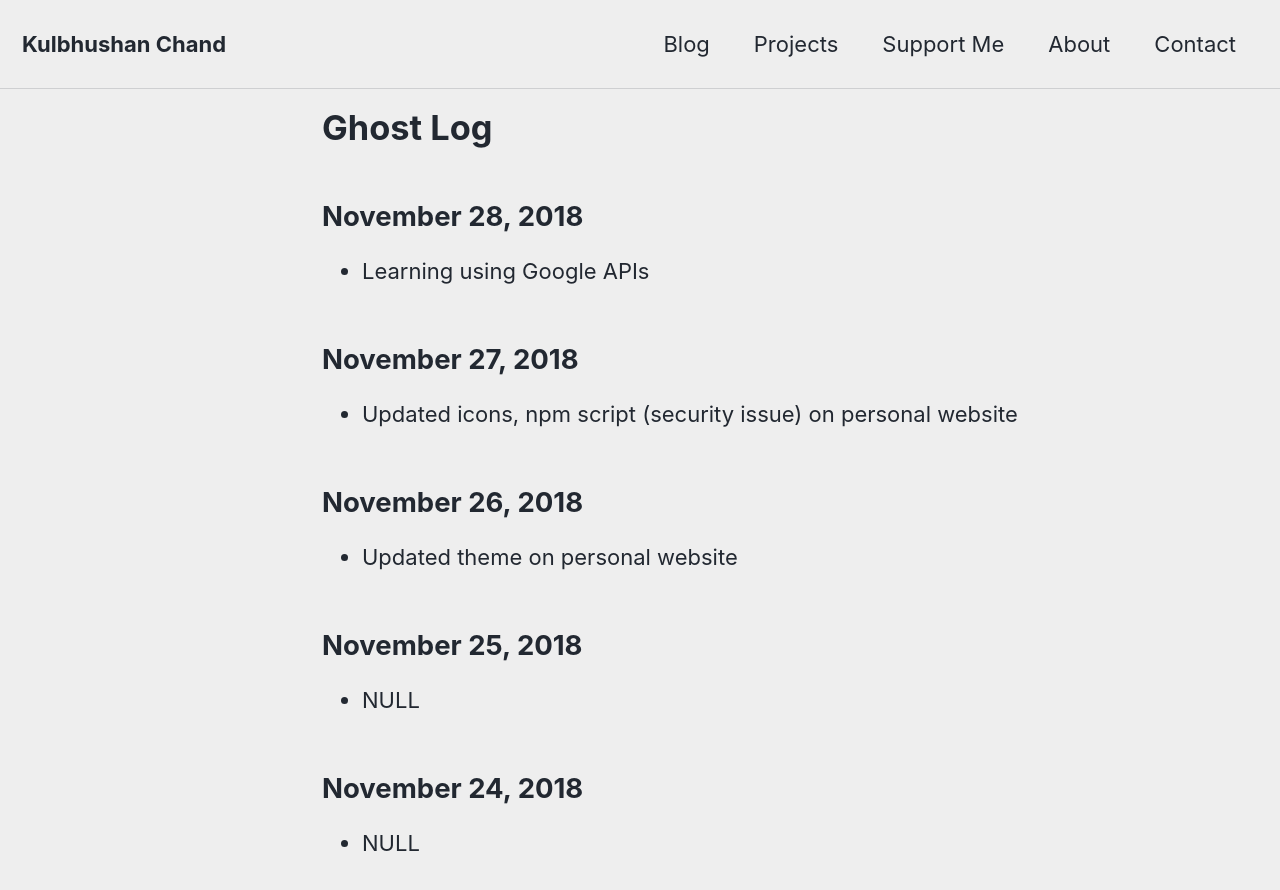
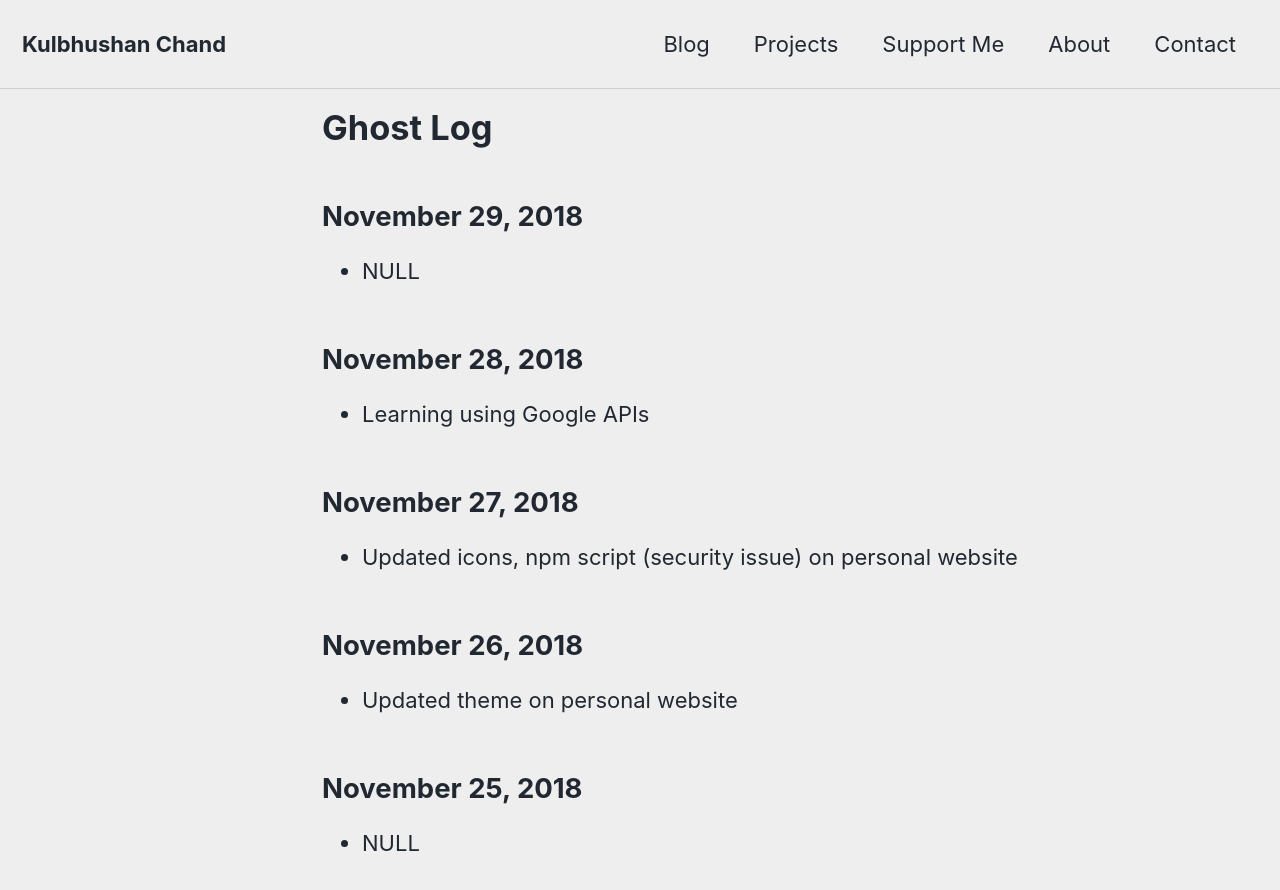
Before and after one commit to kulbhushanchand/kulbhushanchand.github.io-v2, a Jekyll site: the page built from _pages/main/log.md, in a window 1280 px wide and 900 px high. Shown: the top 890 px of the window. Built offline with Jekyll 4.4.1, drawn with Linux system fonts in a browser that asks for light colours; cached includes are drawn as plain includes.

Commit message:
Update log.md

```diff
--- a/_pages/main/log.md
+++ b/_pages/main/log.md
@@ -16,6 +16,9 @@ toc: false
 
 
 {% assign dateFormat = '%B %d, %Y' %}
+
+## {{ "2018-11-29" | date: dateFormat }}
+- NULL
 
 ## {{ "2018-11-28" | date: dateFormat }}
 - Learning using Google APIs
```
